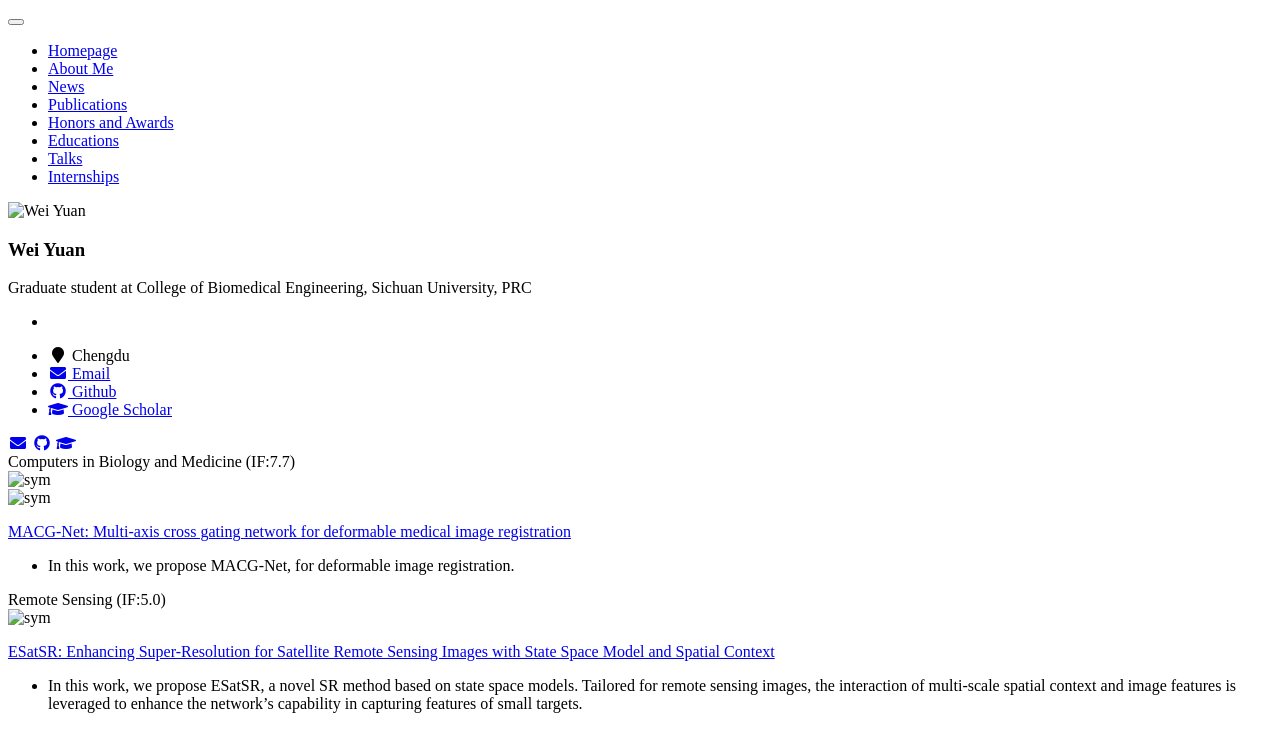
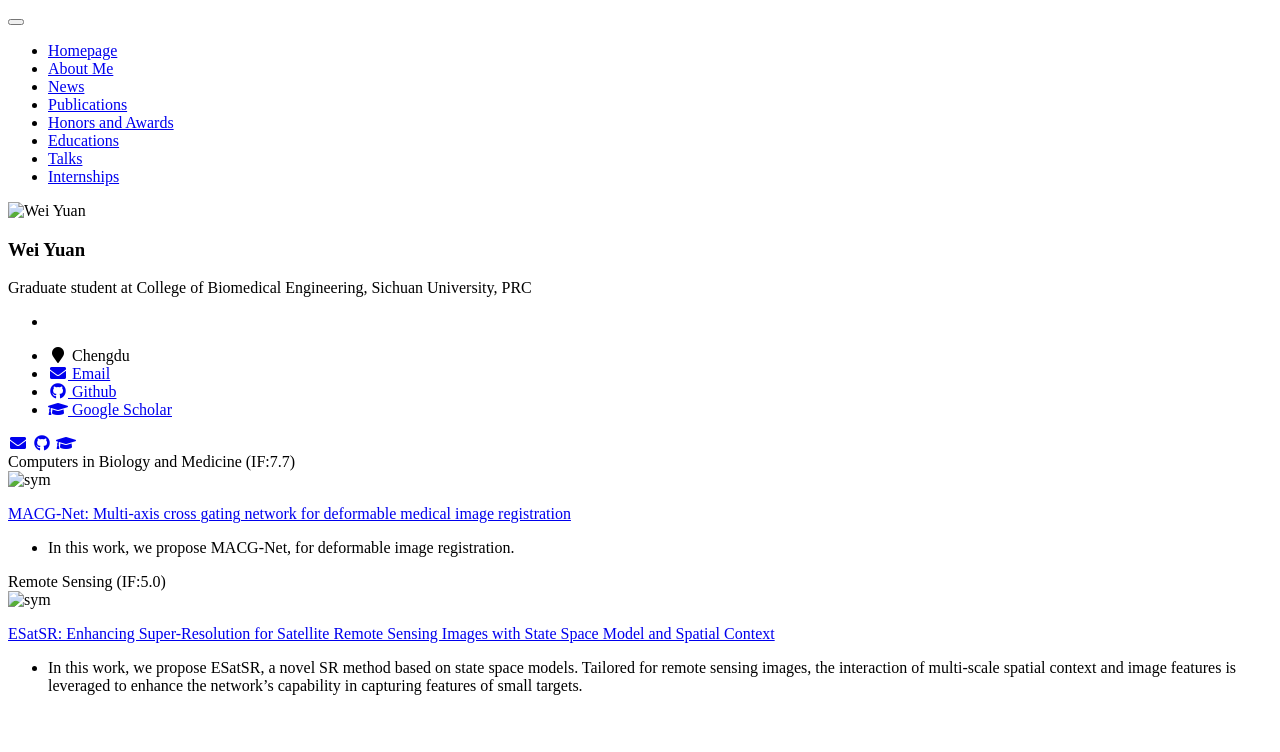
Before and after one commit to Valeyards/Valeyards.github.io, a Jekyll site: the page built from _pages/pubs.md, in a window 1280 px wide. Shown: the top 752 px of the page. Built offline with Jekyll 4.4.1, drawn with Linux system fonts in a browser that asks for light colours; our own code applies the rules of GitHub Pages for plain Markdown files.

Commit message:
Add files via upload

```diff
--- a/_pages/pubs.md
+++ b/_pages/pubs.md
@@ -4,8 +4,6 @@
 
 <div class='paper-box'>
 <div class='paper-box-image'><div><div class="badge">Computers in Biology and Medicine (IF:7.7) </div>
-<img src='images/pub/macg_1.png' alt="sym" width="100%" title="">
-</div>
 <img src='images/pub/macg_2.png' alt="sym" width="100%" title="">
 </div>
 <div class='paper-box-text' markdown="1">
@@ -13,6 +11,7 @@
 
 - In this work, we propose MACG-Net, for deformable image registration.
 
+</div>
 </div>
 
 <div class='paper-box'>
@@ -25,3 +24,4 @@
 - In this work, we propose ESatSR, a novel SR method based on state space models. Tailored for remote sensing images, the interaction of multi-scale spatial context and image features is leveraged to enhance the network’s capability in capturing features of small targets.
 
 </div>
+</div>
```
